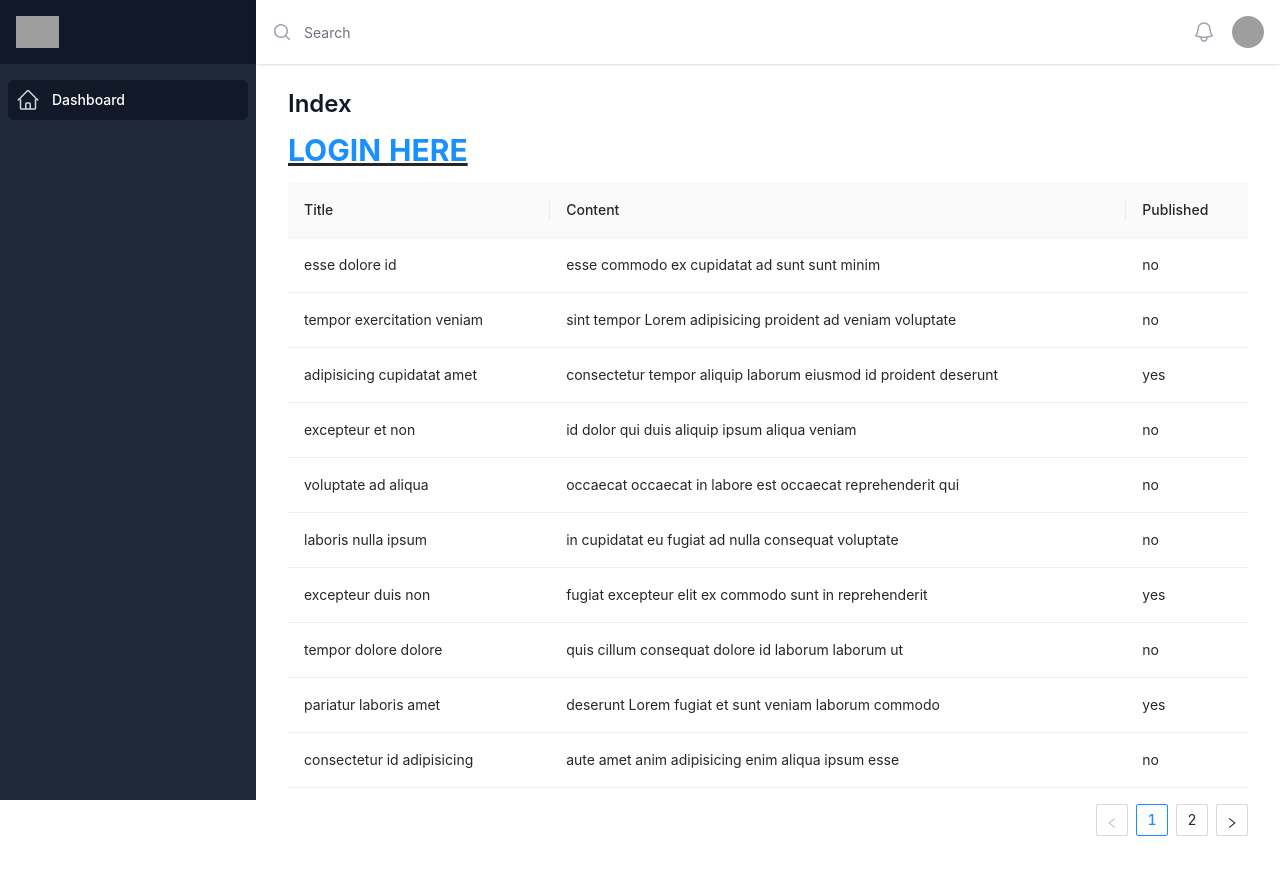
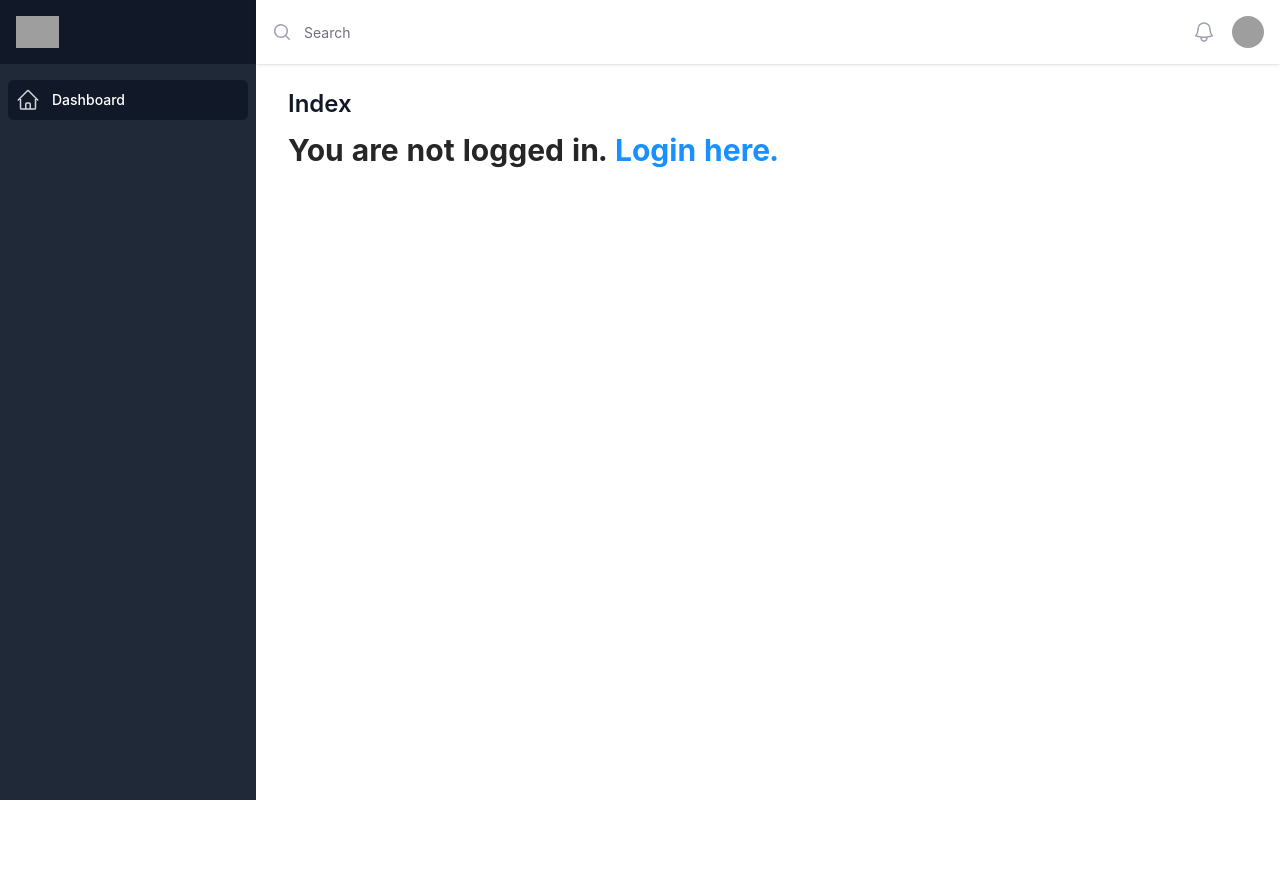
Before and after one commit to islarky88/proxi-studios-test, a Nuxt app: page / in a window 1280 px wide. After the commit the page ends 800 px from the top, so only its background shows below. Built offline with nearby package versions, Linux system fonts and the light colour scheme; grey boxes are pictures that could not be loaded.

Commit message:
move data table to dashboard

```diff
--- a/pages/dashboard.vue
+++ b/pages/dashboard.vue
@@ -1,29 +1,64 @@
 <template>
   <div>
-    Dashboard here
-
-    {{ posts }}
+    <a-table :dataSource="dataSource" :columns="columns">
+      <template #bodyCell="{ column, record }">
+        <template v-if="column.key === 'published'">
+          {{ record[column.key] ? 'yes' : 'no' }}
+        </template>
+      </template>
+    </a-table>
   </div>
 </template>
 
 <script setup lang="ts">
 import { useAuthStore } from '@/store/auth';
+import { usePostsStore } from '@/store/posts';
 const authStore = useAuthStore();
+const postsStore = usePostsStore();
+
 definePageMeta({
   middleware: ['is-auth'],
 });
 
-const result = await $fetch('/api/post/get-posts', {
-  method: 'POST',
-  body: {
-    userId: 1,
+const columns = [
+  {
+    title: 'Title',
+    dataIndex: 'title',
+    key: 'title',
   },
-  headers: {
-    authorization: 'Bearer ' + authStore.token,
+  {
+    title: 'Content',
+    dataIndex: 'content',
+    key: 'content',
   },
-});
+  {
+    title: 'Published',
+    dataIndex: 'published',
+    key: 'published',
+  },
+  {
+    title: 'Created At',
+    dataIndex: 'createdAt',
+    key: 'createdAt',
+  },
+  {
+    title: 'Updated At',
+    dataIndex: 'updatedAt',
+    key: 'updatedAt',
+  },
+];
 
-const posts = result.result;
+// fetch only if no data yet. don't want to overload server... XD
+if (postsStore.posts.length === 0) {
+  const result = await $fetch('/api/post/get-posts', {
+    headers: {
+      authorization: 'Bearer ' + authStore.token,
+    },
+  });
+  postsStore.posts = result.result;
+}
+
+const dataSource = computed(() => postsStore.posts);
 </script>
 
 <style scoped></style>
--- a/pages/index.vue
+++ b/pages/index.vue
@@ -1,15 +1,8 @@
 <template>
   <div>
-    <h1 class="text-3xl font-bold underline">
-      <nuxt-link to="/login">LOGIN HERE</nuxt-link>
-    </h1>
-    <a-table :dataSource="dataSource" :columns="columns">
-      <template #bodyCell="{ column, record }">
-        <template v-if="column.key === 'published'">
-          {{ record[column.key] ? 'yes' : 'no' }}
-        </template>
-      </template>
-    </a-table>
+    <h4 class="text-3xl font-bold">
+      You are not logged in. <nuxt-link to="/login">Login here.</nuxt-link>
+    </h4>
   </div>
 </template>
 
@@ -24,128 +17,6 @@ console.log(authStore.isAuth);
 console.log(authStore.test);
 
 console.log('result :>> ', authStore.user);
-
-const columns = [
-  {
-    title: 'Title',
-    dataIndex: 'title',
-    key: 'title',
-  },
-  {
-    title: 'Content',
-    dataIndex: 'content',
-    key: 'content',
-  },
-  {
-    title: 'Published',
-    dataIndex: 'published',
-    key: 'published',
-  },
-  // {
-  //   title: 'Created At',
-  //   dataIndex: 'createdAt',
-  //   key: 'createdAt',
-  // },
-];
-
-const dataSource = [
-  {
-    title: 'esse dolore id',
-    content: 'esse commodo ex cupidatat ad sunt sunt minim',
-    published: false,
-    createdAt: 'Thu Jul 26 1984 18:27:13 GMT+0800 (Philippine Standard Time)',
-    updatedAt: 'Sun Aug 04 1996 05:35:30 GMT+0800 (Philippine Standard Time)',
-  },
-  {
-    title: 'tempor exercitation veniam',
-    content: 'sint tempor Lorem adipisicing proident ad veniam voluptate',
-    published: false,
-    createdAt: 'Fri Jun 05 1981 04:31:16 GMT+0800 (Philippine Standard Time)',
-    updatedAt: 'Fri Mar 16 1973 10:46:28 GMT+0800 (Philippine Standard Time)',
-  },
-  {
-    title: 'adipisicing cupidatat amet',
-    content: 'consectetur tempor aliquip laborum eiusmod id proident deserunt',
-    published: true,
-    createdAt: 'Wed Feb 24 1982 09:21:08 GMT+0800 (Philippine Standard Time)',
-    updatedAt: 'Tue Jul 02 1985 10:16:43 GMT+0800 (Philippine Standard Time)',
-  },
-  {
-    title: 'excepteur et non',
-    content: 'id dolor qui duis aliquip ipsum aliqua veniam',
-    published: false,
-    createdAt: 'Sun Aug 24 1986 06:44:18 GMT+0800 (Philippine Standard Time)',
-    updatedAt: 'Sat Aug 01 1987 11:02:42 GMT+0800 (Philippine Standard Time)',
-  },
-  {
-    title: 'voluptate ad aliqua',
-    content: 'occaecat occaecat in labore est occaecat reprehenderit qui',
-    published: false,
-    createdAt: 'Sun Aug 11 1996 03:34:25 GMT+0800 (Philippine Standard Time)',
-    updatedAt: 'Thu Feb 24 1977 04:08:45 GMT+0800 (Philippine Standard Time)',
-  },
-  {
-    title: 'laboris nulla ipsum',
-    content: 'in cupidatat eu fugiat ad nulla consequat voluptate',
-    published: false,
-    createdAt: 'Fri Nov 26 1993 19:46:52 GMT+0800 (Philippine Standard Time)',
-    updatedAt: 'Fri Apr 11 1975 05:35:44 GMT+0800 (Philippine Standard Time)',
-  },
-  {
-    title: 'excepteur duis non',
-    content: 'fugiat excepteur elit ex commodo sunt in reprehenderit',
-    published: true,
-    createdAt: 'Tue Oct 31 2017 10:40:05 GMT+0800 (Philippine Standard Time)',
-    updatedAt: 'Tue Dec 16 2008 12:33:11 GMT+0800 (Philippine Standard Time)',
-  },
-  {
-    title: 'tempor dolore dolore',
-    content: 'quis cillum consequat dolore id laborum laborum ut',
-    published: false,
-    createdAt: 'Tue Jul 06 2021 08:58:36 GMT+0800 (Philippine Standard Time)',
-    updatedAt: 'Fri May 13 1983 18:22:57 GMT+0800 (Philippine Standard Time)',
-  },
-  {
-    title: 'pariatur laboris amet',
-    content: 'deserunt Lorem fugiat et sunt veniam laborum commodo',
-    published: true,
-    createdAt: 'Mon Feb 07 2022 13:37:59 GMT+0800 (Philippine Standard Time)',
-    updatedAt: 'Sun Dec 04 1983 00:21:57 GMT+0800 (Philippine Standard Time)',
-  },
-  {
-    title: 'consectetur id adipisicing',
-    content: 'aute amet anim adipisicing enim aliqua ipsum esse',
-    published: false,
-    createdAt: 'Tue Jan 11 1977 13:22:36 GMT+0800 (Philippine Standard Time)',
-    updatedAt: 'Thu Oct 05 1989 12:56:06 GMT+0800 (Philippine Standard Time)',
-  },
-  {
-    title: 'amet non amet',
-    content: 'pariatur cupidatat sunt aliquip tempor ea nostrud exercitation',
-    published: true,
-    createdAt: 'Sun Dec 13 1998 05:50:32 GMT+0800 (Philippine Standard Time)',
-    updatedAt: 'Tue Apr 27 1971 09:00:35 GMT+0800 (Philippine Standard Time)',
-  },
-  {
-    title: 'id sit voluptate',
-    content: 'cupidatat nostrud voluptate excepteur proident sit laboris duis',
-    published: false,
-    createdAt: 'Tue Jul 07 2009 03:33:14 GMT+0800 (Philippine Standard Time)',
-    updatedAt: 'Thu Apr 27 2000 17:14:27 GMT+0800 (Philippine Standard Time)',
-  },
-];
-
-// const result = await $fetch('/api/post/get-posts', {
-//   method: 'POST',
-//   body: {
-//     userId: 1,
-//   },
-//   headers: {
-//     authorization: 'Bearer ' + authStore.token,
-//   },
-// });
-
-// const posts = result.result;
 </script>
 
 <style scoped></style>
--- a/pages/login.vue
+++ b/pages/login.vue
@@ -100,11 +100,8 @@ const onFinish = async () => {
     localStorage.setItem('token', result.token);
     authStore.token = result.token;
 
-    // redirect to dashboard timeout
-    // setTimeout(() => {
-    //   const router = useRouter();
-    //   router.push({ path: '/dashboard' });
-    // }, 3000);
+    const router = useRouter();
+    router.push({ path: '/dashboard' });
 
     // register or login successful
     notification['success']({
--- /dev/null
+++ b/store/posts.ts
@@ -0,0 +1,22 @@
+import { defineStore } from 'pinia';
+
+export interface Post {
+  id: number;
+  title: string;
+  content: string;
+  published: boolean;
+  createdAt: Date;
+  updatedAt: Date;
+  authorId?: number;
+}
+
+export const usePostsStore = defineStore({
+  id: 'post-store',
+  state: () => {
+    return {
+      posts: [] as Post[],
+    };
+  },
+  actions: {},
+  getters: {},
+});
```
